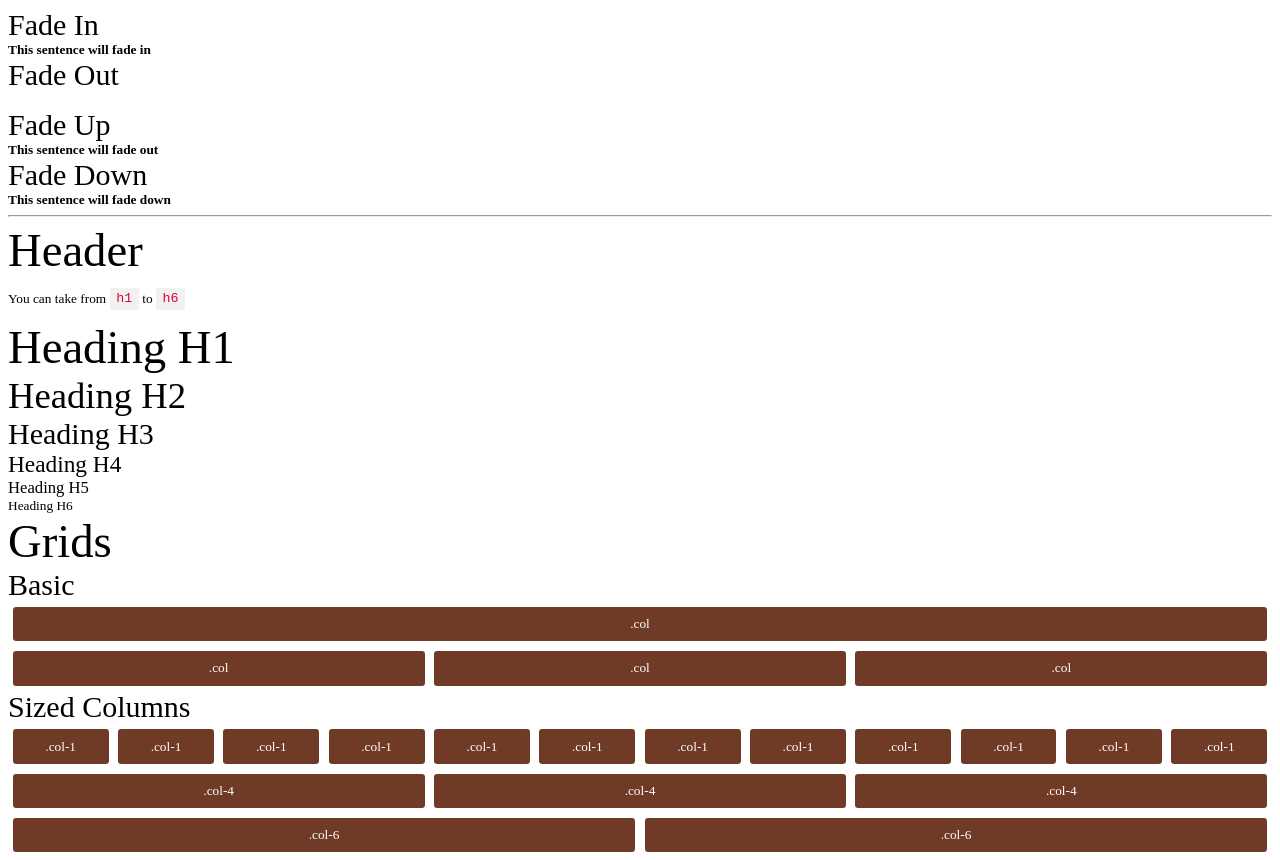
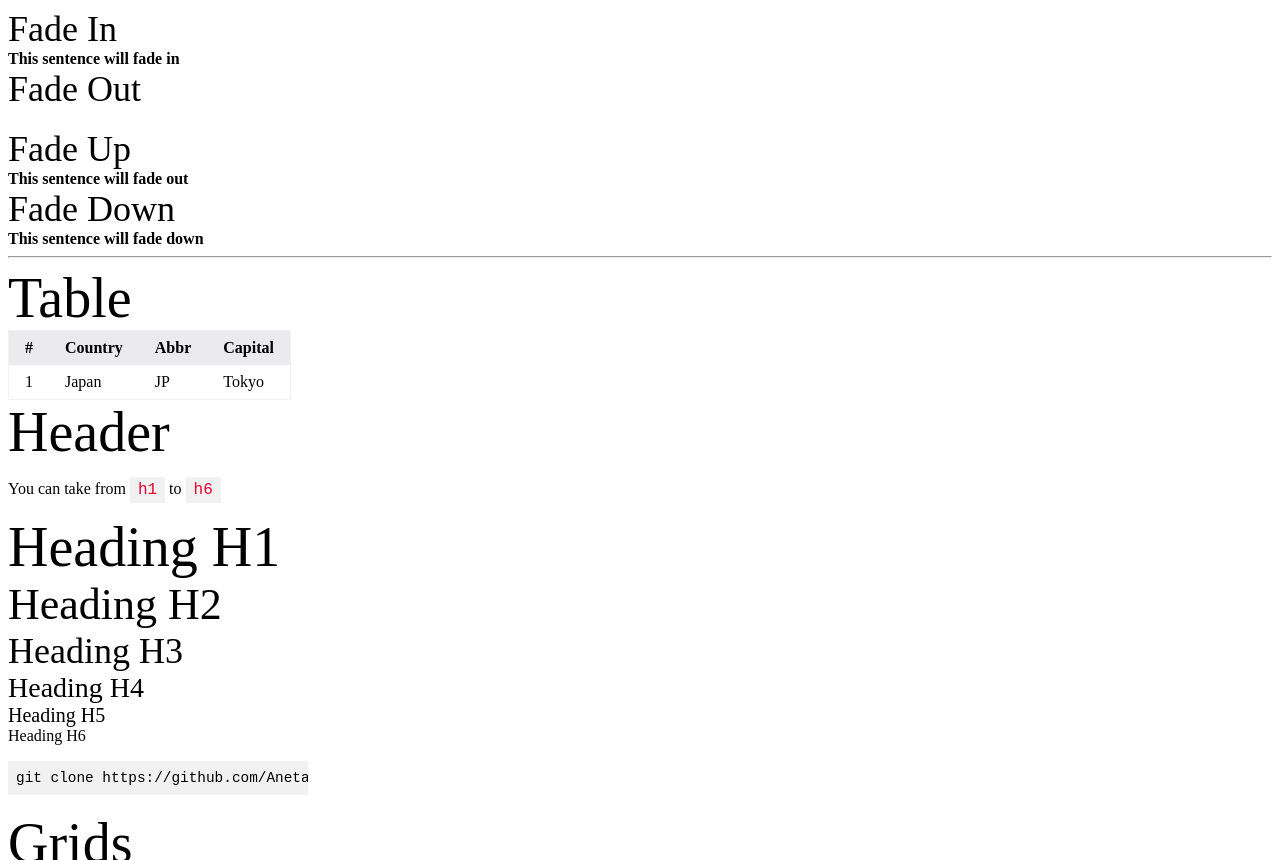
Before and after one commit to anetago/rocher-css, a website: page docs/manual/index.html in a window 1280 px wide. Shown: the top 860 px of the page. Drawn offline with nearby package versions, Linux system fonts and the light colour scheme; files that its build step writes are made by us from their sources.

Commit message:
Implement

```diff
--- a/docs/manual/index.html
+++ b/docs/manual/index.html
@@ -8,6 +8,9 @@
     <link media="all" rel="stylesheet" href="../../dist/css/rocher.min.css" />
 
     <style>
+      body {
+        font-size: 12pt;
+      }
       .showcase {
         overflow: hidden;
       }
@@ -22,7 +25,6 @@
   </head>
   <body>
     <div class="rocher">
-
       <h3>Fade In</h3>
       <div class="showcase">
         <div class="fade-in">
@@ -39,7 +41,7 @@
 
       <h3>Fade Up</h3>
       <div class="showcase">
-        <div style="overflow:hidden;">
+        <div style="overflow: hidden">
           <div class="fade-up">
             <strong>This sentence will fade out</strong>
           </div>
@@ -48,7 +50,7 @@
 
       <h3>Fade Down</h3>
       <div class="showcase">
-        <div style="overflow:hidden;">
+        <div style="overflow: hidden">
           <div class="fade-down">
             <strong>This sentence will fade down</strong>
           </div>
@@ -57,6 +59,30 @@
     </div>
 
     <hr />
+
+    <div class="rocher">
+      <h1>Table</h1>
+      <div class="showcase">
+        <table>
+          <thead>
+            <tr>
+              <th>#</th>
+              <th>Country</th>
+              <th>Abbr</th>
+              <th>Capital</th>
+            </tr>
+          </thead>
+          <tbody>
+            <tr>
+              <td>1</td>
+              <td>Japan</td>
+              <td>JP</td>
+              <td>Tokyo</td>
+            </tr>
+          </tbody>
+        </table>
+      </div>
+    </div>
 
     <div class="rocher">
       <h1>Header</h1>
@@ -69,6 +95,12 @@
           <h4>Heading H4</h4>
           <h5>Heading H5</h5>
           <h6>Heading H6</h6>
+        </div>
+      </div>
+
+      <div class="showcase">
+        <div style="width: 300px">
+          <pre><code>git clone https://github.com/Anetago/RocherCSS.git</code></pre>
         </div>
       </div>
     </div>
@@ -238,5 +270,14 @@
 
       <h3>Sized Columns</h3>
     </div>
+
+    <!-- Button -->
+    <div class="rocher">
+      <h1>Button</h1>
+      <div class="showcase">
+        <button class="btn">Button</button>
+      </div>
+    </div>
+
   </body>
 </html>
--- a/src/_color/color.scss
+++ b/src/_color/color.scss
@@ -57,7 +57,7 @@
     --light-blue: #03A9F4;
     --sky-blue: #95c0ec; //sora-iro
     --cyan: #00BCD4;
-    --lighter-cyan:#8cb4ce; // kanomezoki
+    --lighter-cyan: #8cb4ce; // kanomezoki
 
     // Green
     --celadon: #60b49f;
@@ -78,5 +78,19 @@
     --orange: #fd7e00; // hada-iro
     --deep-orange: #FF5722;
 
+}
+
+:root {
+    --btn-font-color: var(--lamp-black);
+    --btn-bg-color: var(--snow-white);
+    --btn-border-color: rgba(22, 28, 30, .1);
+
+    --btn-hvr-bg-color: var(--sky-blue):
+
+    --btn-bdr-active-color: rbga(var(--light-blue), 0.6);
+
+    // Table
+    --tbl-default-color: #d8d8dc;
+    --tbl-border-color: var(--snow-white);
 
 }
--- a/src/_skelton/skelton.scss
+++ b/src/_skelton/skelton.scss
@@ -1,6 +1,3 @@
-@import "./../_color/color.scss";
-@import "./../variables.scss";
-
 *,
 *::before,
 *::after {
@@ -37,3 +34,16 @@ code {
     color: var(--red);
     padding: var(--em-spacer3) var(--em-spacer4);
 }
+
+pre {
+    background-color: var(--snow-white);
+    overflow-x: auto;
+    padding: var(--em-spacer4);
+}
+
+pre code {
+    color: var(--black);
+    font-size: 0.9em;
+    padding: 0;
+    background-color: var(--transparent);
+}
--- a/src/_skelton/typography.scss
+++ b/src/_skelton/typography.scss
@@ -1,7 +1,6 @@
 @use "sass:math";
 
 @import "./../variables.scss";
-@import "./../_color/color.scss";
 
 h1,
 h2,
@@ -37,6 +36,31 @@ h6 {
     font-size: $font-size-h6;
 }
 
+// Type styling
+.i {
+    font-style: italic;
+}
+
+.b {
+    font-weight: bold;
+}
+
+.underline {
+    text-decoration: underline;
+}
+
+.strike {
+    text-decoration: line-through;
+}
+
+.ttc {
+    text-transform: capitalize;
+}
+
+.ttu {
+    text-transform: uppercase;
+}
+
 /* Text Alighment */
 .txt-ctr {
     text-align: center;
--- a/src/buttons/buttons.scss
+++ b/src/buttons/buttons.scss
@@ -1,3 +1,26 @@
+
 .btn {
-    position: relative;
+    color: var(--btn-font-color);
+    font-weight: 500;
+
+    border-radius: 6px;
+    background-color: var(--btn-bg-color);
+    border-color: var(--btn-border-color);
+    box-shadow: 0 1px 0 rgba(27,31,35,0.04), inset 0 1px 0 rgba(255,255,255,0.25);
+
+    transition: .2s linear background-color,border-color,color;
+
+    padding: .5rem 1rem;
+
+    cursor: pointer;
+    white-space: nowrap;
+    user-select: none;
+
+    &:hover{
+        background-color: var(--btn-hvr-bg-color);
+    }
+
+    &:active {
+        border-color: var(--btn-bdr-active-color);
+    }
 }
--- a/src/tables/tables.scss
+++ b/src/tables/tables.scss
@@ -3,8 +3,22 @@
  */
 
 table {
-    width: 100%;
+    max-width: 100%;
     display: table;
     border-collapse: collapse;
     border-spacing: 0;
+    border: 1px solid var(--tbl-border-color);
 }
+
+th {
+    font-weight: 700;
+}
+
+td,
+th {
+    padding: var(--em-spacer4) 1em;
+}
+
+thead {
+    background-color: rgba(216, 216, 220, 0.5);
+}
```
